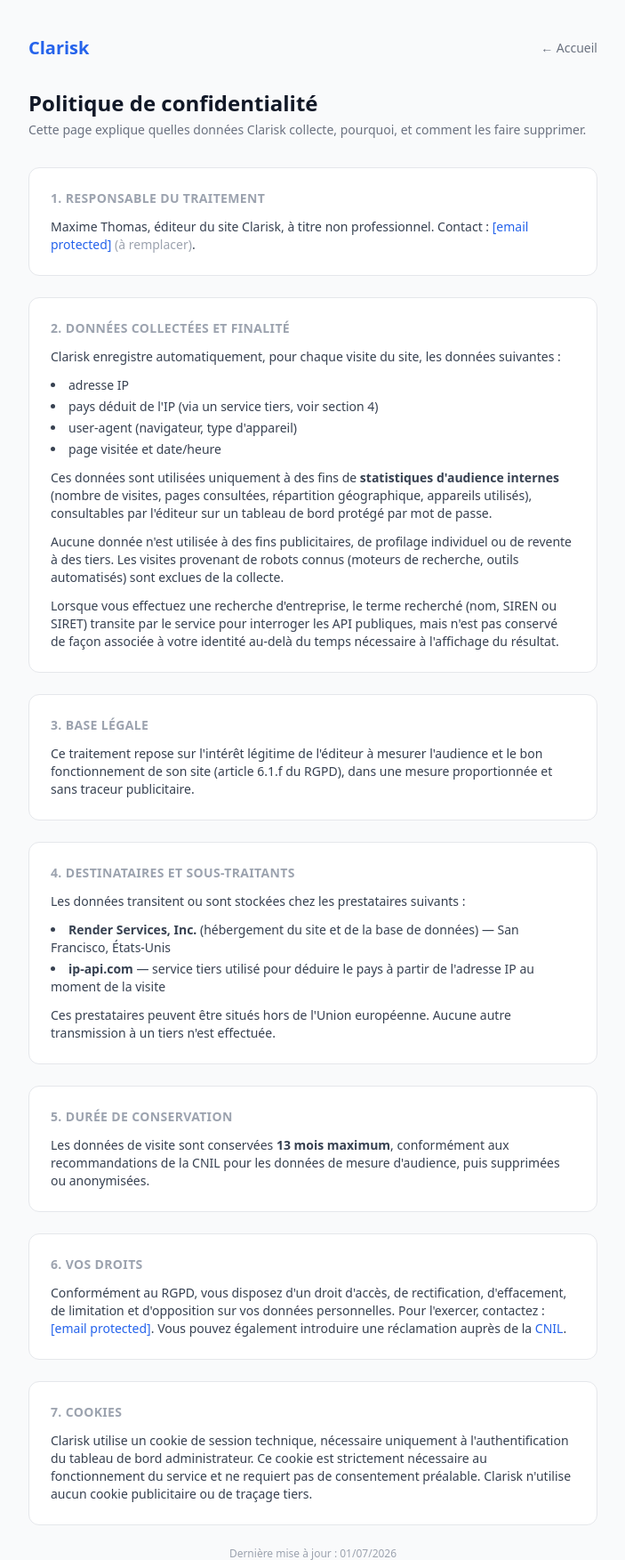
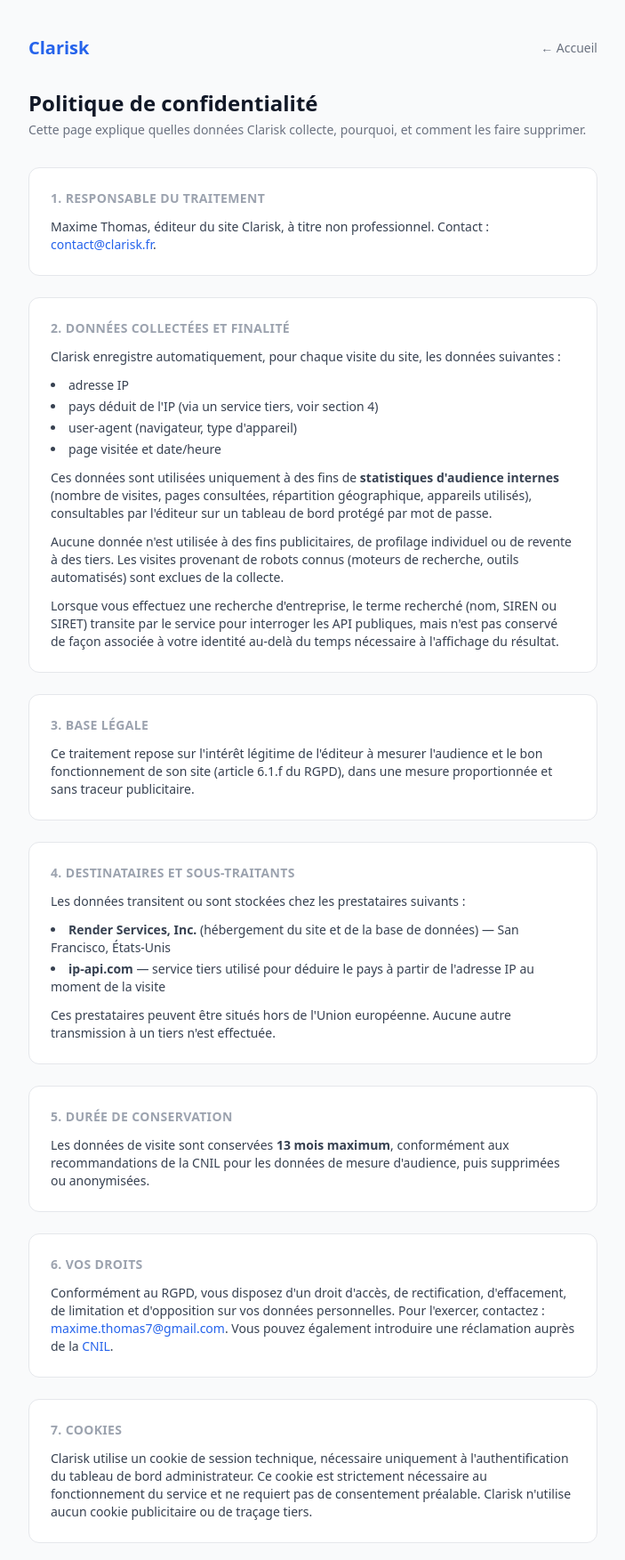
Before and after one commit to MaximeThm/Clarisk, a Flask app: page /confidentialite in a window 1280 px wide. Shown: the top 1753 px of the page at 89% size, without its empty margins (288-991 px from the left). Run offline with Flask 3, Linux system fonts and the light colour scheme; some libraries are stand-ins or nearby versions.

Commit message:
add contact email

```diff
--- a/templates/confidentialite.html
+++ b/templates/confidentialite.html
@@ -25,8 +25,7 @@
             <h2 class="text-sm font-semibold text-gray-400 uppercase tracking-wide mb-2">1. Responsable du traitement</h2>
             <p>
                 Maxime Thomas, éditeur du site Clarisk, à titre non professionnel. Contact :
-                <a href="mailto:[email protected]" class="text-blue-600 hover:underline">[email protected]</a>
-                <span class="text-gray-400">(à remplacer)</span>.
+                <a href="mailto:contact@clarisk.fr" class="text-blue-600 hover:underline">contact@clarisk.fr</a>.
             </p>
         </div>
 
@@ -98,7 +97,7 @@
             <p>
                 Conformément au RGPD, vous disposez d'un droit d'accès, de rectification, d'effacement,
                 de limitation et d'opposition sur vos données personnelles. Pour l'exercer, contactez :
-                <a href="mailto:[email protected]" class="text-blue-600 hover:underline">[email protected]</a>.
+                <a href="mailto:maxime.thomas7@gmail.com" class="text-blue-600 hover:underline">maxime.thomas7@gmail.com</a>.
                 Vous pouvez également introduire une réclamation auprès de la
                 <a href="https://www.cnil.fr" class="text-blue-600 hover:underline" target="_blank">CNIL</a>.
             </p>
--- a/templates/mentions-legales.html
+++ b/templates/mentions-legales.html
@@ -30,8 +30,7 @@
                 mais ont été communiquées à l'hébergeur du site.
             </p>
             <p>
-                Contact : <a href="mailto:[email protected]" class="text-blue-600 hover:underline">[email protected]</a>
-                <span class="text-gray-400">(à remplacer par votre adresse définitive)</span>
+                Contact : <a href="mailto:contact@clarisk.fr" class="text-blue-600 hover:underline">contact@clarisk.fr</a>
             </p>
             <p>
                 Directeur de la publication : Maxime Thomas.
```
